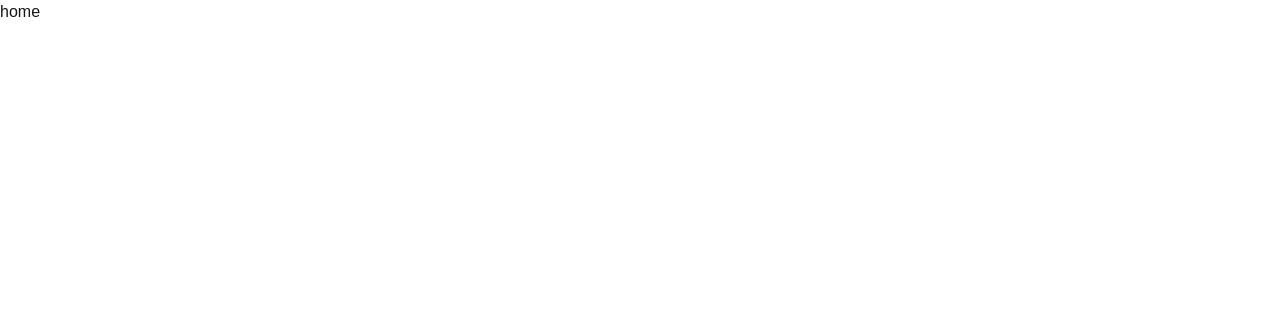
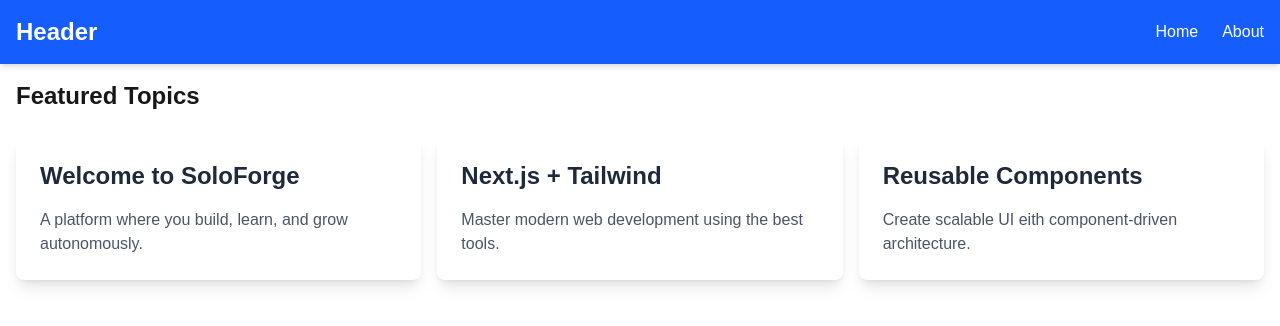
Before and after one commit to Kaydev-cmd/alx-project-0x02-setup, a Next.js app in the folder alx-project-0x02/: page /home in a window 1280 px wide. Shown: the top 326 px of the page. Built offline with nearby package versions, Linux system fonts and the light colour scheme.

Commit message:
feat: implement card component usage on /home with featured topics section

```diff
--- a/alx-project-0x02/pages/home.tsx
+++ b/alx-project-0x02/pages/home.tsx
@@ -1,7 +1,38 @@
 import React from "react";
+import Header from "@/components/layout/Header";
+import { CardProps } from "@/interfaces";
+import Card from "@/components/common/Card";
 
 const home: React.FC = () => {
-  return <h1>home</h1>;
+  const cardData: CardProps[] = [
+    {
+      title: "Welcome to SoloForge",
+      content: "A platform where you build, learn, and grow autonomously.",
+    },
+    {
+      title: "Next.js + Tailwind",
+      content: "Master modern web development using the best tools.",
+    },
+    {
+      title: "Reusable Components",
+      content: "Create scalable UI eith component-driven architecture.",
+    },
+  ];
+  return (
+    <div className="flex flex-col h-screen">
+      <Header />
+      <main className="p-4">
+        <div className="flex justify-between">
+          <h1 className="text-2xl font-semibold">Featured Topics</h1>
+        </div>
+        <div className="grid grid-cols-3 gap-4">
+          {cardData.map((card, index) => (
+            <Card key={index} title={card.title} content={card.content} />
+          ))}
+        </div>
+      </main>
+    </div>
+  );
 };
 
 export default home;
--- a/alx-project-0x02/pages/index.tsx
+++ b/alx-project-0x02/pages/index.tsx
@@ -1,17 +1,18 @@
 import Image from "next/image";
 import { Geist, Geist_Mono } from "next/font/google";
-import Header from "@/components/layout/Header";
 
-const geistSans = Geist({
-  variable: "--font-geist-sans",
-  subsets: ["latin"],
-});
+// const geistSans = Geist({
+//   variable: "--font-geist-sans",
+//   subsets: ["latin"],
+// });
 
-const geistMono = Geist_Mono({
-  variable: "--font-geist-mono",
-  subsets: ["latin"],
-});
+// const geistMono = Geist_Mono({
+//   variable: "--font-geist-mono",
+//   subsets: ["latin"],
+// });
 
-export default function Home() {
-  return <Header />;
-}
+const Home: React.FC = () => {
+  return <div>Home</div>;
+};
+
+export default Home;
```
